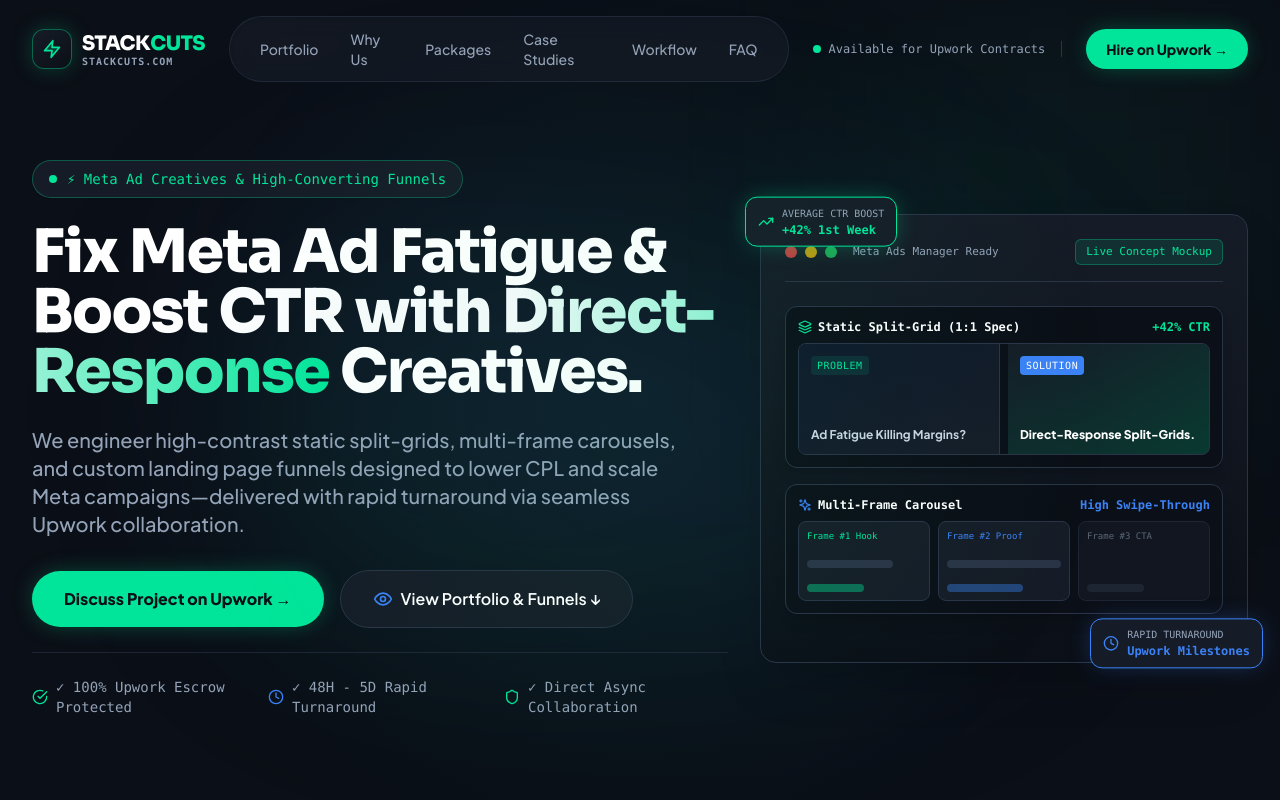
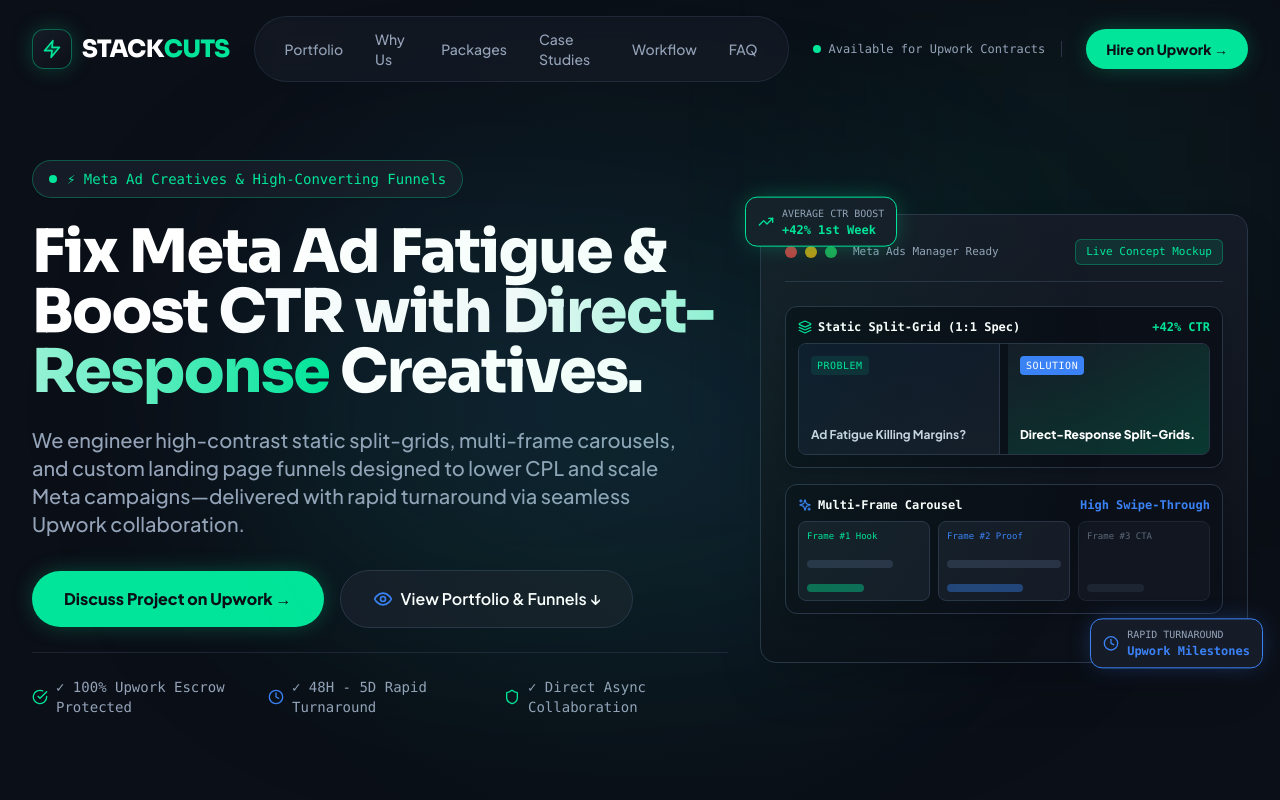
Before and after one commit to StackCuts/Agency, a React (Vite) app: page / in a window 1280 px wide. Shown: the top 800 px of the page. Built offline with nearby package versions, Linux system fonts and the light colour scheme.

Commit message:
Remove STACKCUTS.COM sub-caption from below Navbar logo

```diff
--- a/src/components/Navbar.jsx
+++ b/src/components/Navbar.jsx
@@ -36,14 +36,9 @@
             <div className="w-10 h-10 rounded-xl bg-gradient-to-br from-[#161C27] to-[#0B0F17] border border-[#00E599]/40 flex items-center justify-center shadow-mint-glow group-hover:border-[#00E599] transition-all">
               <Zap className="w-5 h-5 text-[#00E599] fill-[#00E599]/20 group-hover:scale-110 transition-transform" />
             </div>
-            <div className="flex flex-col">
-              <span className="font-display font-extrabold text-xl tracking-tight text-white flex items-center">
-                STACK<span className="text-[#00E599]">CUTS</span>
-              </span>
-              <span className="text-[10px] uppercase font-mono tracking-widest text-[#94A3B8] -mt-1 font-bold">
-                STACKCUTS.COM
-              </span>
-            </div>
+            <span className="font-display font-extrabold text-xl sm:text-2xl tracking-tight text-white flex items-center">
+              STACK<span className="text-[#00E599]">CUTS</span>
+            </span>
           </a>
 
           {/* Desktop Nav Links */}
```
